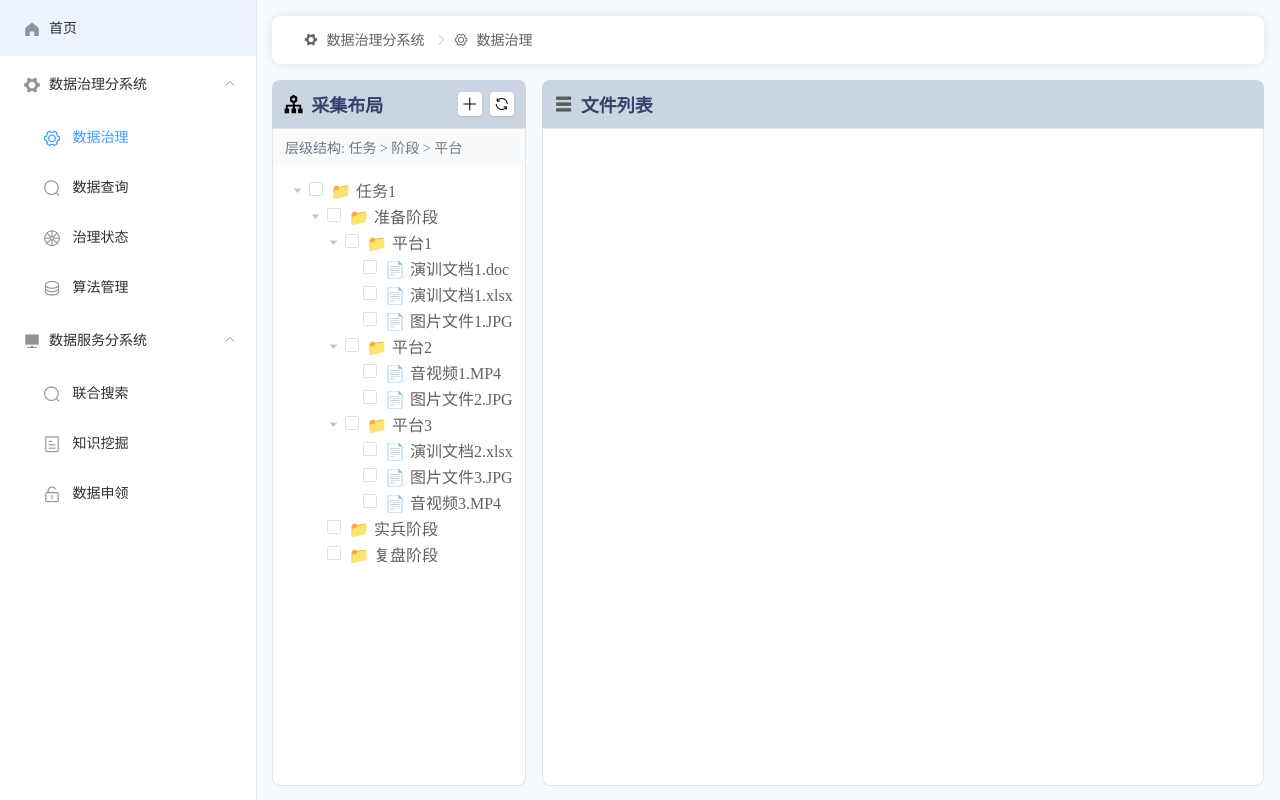
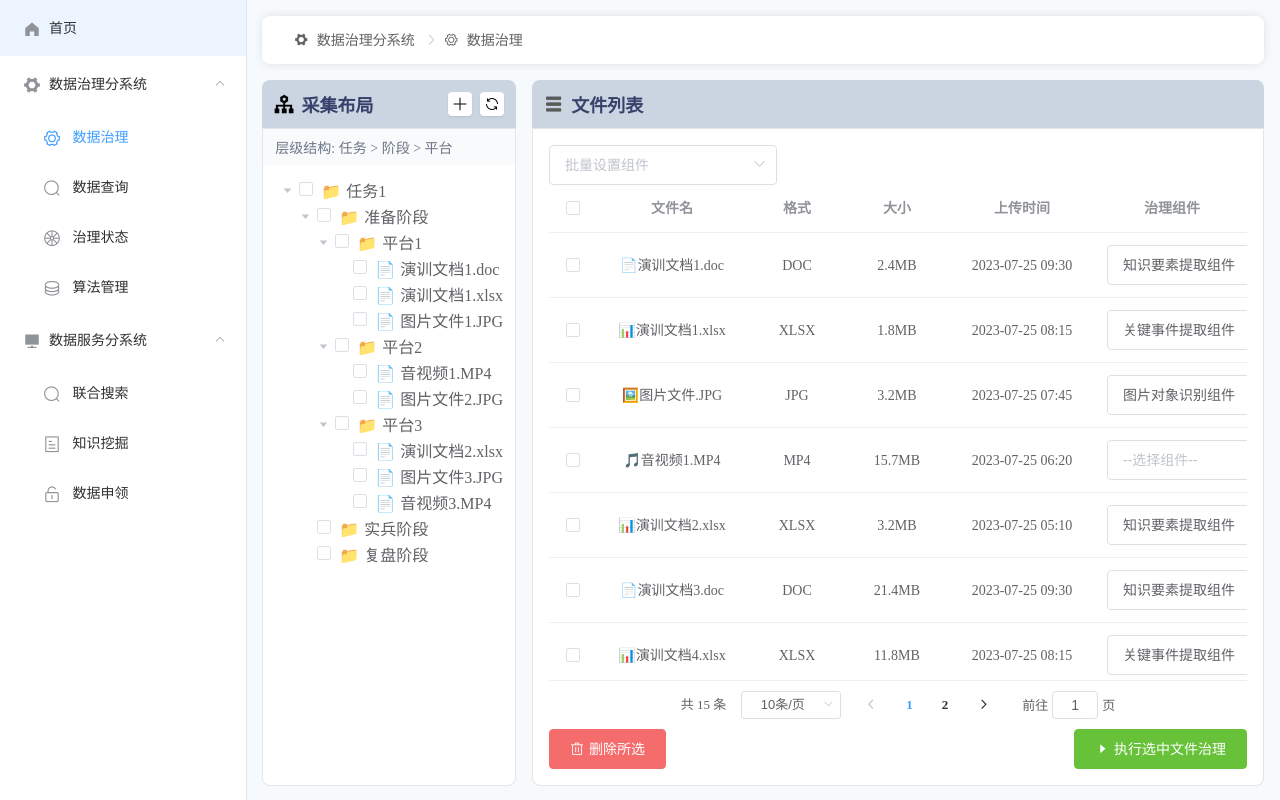
Before and after one commit to fireworks99/data-govern, a Vue app: page /govern/data-govern in a window 1280 px wide. Built offline with nearby package versions, Linux system fonts and the light colour scheme.

Commit message:
文件列表

```diff
--- /dev/null
+++ b/src/api/index.js
@@ -0,0 +1,18 @@
+import alldata from '@/assets/data/table.json';
+
+export function queryDataByCondition(data) {
+  return new Promise((resolve) => {
+    const { pageSize, pageNum } = data;
+    const start = (pageNum - 1) * pageSize;
+
+    setTimeout(() => {
+      resolve({
+        status: 200,
+        data: {
+          list: alldata.slice(start, start + pageSize),
+          total: alldata.length
+        }
+      });
+    }, 1000);
+  });
+}
--- /dev/null
+++ b/src/assets/data/table.json
@@ -0,0 +1,17 @@
+[
+  { "filename": "📄演训文档1.doc", "format": "DOC", "size": "2.4MB", "uploadTime": "2023-07-25 09:30", "component": "1" },
+  { "filename": "📊演训文档1.xlsx", "format": "XLSX", "size": "1.8MB", "uploadTime": "2023-07-25 08:15", "component": "2" },
+  { "filename": "🖼️图片文件.JPG", "format": "JPG", "size": "3.2MB", "uploadTime": "2023-07-25 07:45", "component": "3" },
+  { "filename": "🎵音视频1.MP4", "format": "MP4", "size": "15.7MB", "uploadTime": "2023-07-25 06:20", "component": "" },
+  { "filename": "📊演训文档2.xlsx", "format": "XLSX", "size": "3.2MB", "uploadTime": "2023-07-25 05:10", "component": "1" },
+  { "filename": "📄演训文档3.doc", "format": "DOC", "size": "21.4MB", "uploadTime": "2023-07-25 09:30", "component": "1" },
+  { "filename": "📊演训文档4.xlsx", "format": "XLSX", "size": "11.8MB", "uploadTime": "2023-07-25 08:15", "component": "2" },
+  { "filename": "🖼️图片文件2.JPG", "format": "JPG", "size": "13.2MB", "uploadTime": "2023-07-25 07:45", "component": "3" },
+  { "filename": "🎵音视频2.MP4", "format": "MP4", "size": "1.7MB", "uploadTime": "2023-07-25 06:20", "component": "" },
+  { "filename": "📊演训文档5.xlsx", "format": "XLSX", "size": "32.2MB", "uploadTime": "2023-07-25 05:10", "component": "1" },
+  { "filename": "📄演训文档6.doc", "format": "DOC", "size": "10.4MB", "uploadTime": "2023-07-25 09:30", "component": "1" },
+  { "filename": "📊演训文档7.xlsx", "format": "XLSX", "size": "11.8MB", "uploadTime": "2023-07-25 08:15", "component": "2" },
+  { "filename": "🖼️图片文件3.JPG", "format": "JPG", "size": "3.29MB", "uploadTime": "2023-07-25 07:45", "component": "3" },
+  { "filename": "🎵音视频3.MP4", "format": "MP4", "size": "15.57MB", "uploadTime": "2023-07-25 06:20", "component": "" },
+  { "filename": "📊演训文档8.xlsx", "format": "XLSX", "size": "3.62MB", "uploadTime": "2023-07-25 05:10", "component": "1" }
+]
--- a/src/views/govern/DataGovern.vue
+++ b/src/views/govern/DataGovern.vue
@@ -19,6 +19,46 @@
     <div class="right">
       <PanelLayout title="文件列表" icon="list">
 
+        <div style="padding: 16px;height: 100%;box-sizing: border-box;">
+
+          <el-select clearable v-model="batchComponent" placeholder="批量设置组件">
+            <el-option v-for="item in componentsOptions" :key="item.value" :label="item.label" :value="item.value">
+            </el-option>
+          </el-select>
+
+          <div class="table_wrapper">
+            <el-table :data="tableData" style="width: 100%" height="100%" v-loading="loading">
+              <el-table-column type="selection" align="center"></el-table-column>
+              <el-table-column prop="filename" label="文件名" align="center"></el-table-column>
+              <el-table-column prop="format" label="格式" align="center" width="100"></el-table-column>
+              <el-table-column prop="size" label="大小" align="center" width="100"></el-table-column>
+              <el-table-column prop="uploadTime" label="上传时间" align="center"></el-table-column>
+
+              <!-- 自定义治理组件列 -->
+              <el-table-column label="治理组件" align="center">
+                <template slot-scope="scope">
+                  <el-select v-model="scope.row.component" placeholder="--选择组件--" clearable style="width: 180px;">
+                    <el-option v-for="item in componentsOptions" :key="item.value" :label="item.label"
+                      :value="item.value">
+                    </el-option>
+                  </el-select>
+                </template>
+              </el-table-column>
+            </el-table>
+          </div>
+
+          <div class="flex_center" style="height: 48px;">
+            <el-pagination :current-page="currentPage" :page-size="pageSize" :page-sizes="[10, 20, 30, 40]"
+              layout="total, sizes, prev, pager, next, jumper" :total="total" @size-change="handleSizeChange"
+              @current-change="handleCurrentChange" />
+          </div>
+
+          <div style="height: 40px; display: flex; justify-content: space-between;">
+            <el-button type="danger" icon="el-icon-delete">删除所选</el-button>
+            <el-button type="success" icon="el-icon-caret-right">执行选中文件治理</el-button>
+          </div>
+        </div>
+
       </PanelLayout>
     </div>
 
@@ -28,6 +68,7 @@
 <script>
 import PanelLayout from '@/components/PanelLayout.vue';
 import treeData from '@/assets/data/tree.json';
+import { queryDataByCondition } from '@/api';
 
 export default {
   name: 'DataGovern',
@@ -40,11 +81,23 @@ export default {
       defaultProps: {
         children: 'children',
         label: 'label'
-      }
+      },
+      batchComponent: '',
+      componentsOptions: [
+        { label: '知识要素提取组件', value: '1' },
+        { label: '关键事件提取组件', value: '2' },
+        { label: '图片对象识别组件', value: '3' },
+      ],
+      tableData: [],
+      currentPage: 1,
+      pageSize: 10,
+      total: 0,
+      loading: false
     }
   },
   mounted() {
     this.treeData = treeData;
+    this.getTableData();
   },
   methods: {
     renderTreeNode(h, { node, data, store }) {
@@ -64,6 +117,30 @@ export default {
           h('span', { style: 'margin-left: 5px;' }, node.label)
         ]
       );
+    },
+    handleSizeChange(val) {
+      console.log(`每页 ${val} 条`);
+      this.pageSize = val;
+      this.getTableData();
+    },
+    handleCurrentChange(val) {
+      console.log(`当前页: ${val}`);
+      this.currentPage = val;
+      this.getTableData();
+    },
+    getTableData() {
+      this.loading = true;
+      queryDataByCondition({
+        pageSize: this.pageSize,
+        pageNum: this.currentPage
+      }).then(res => {
+        this.loading = false;
+        if (res.status === 200) {
+          this.tableData = res.data.list;
+          // this.tableData = [];//暂无数据
+          this.total = res.data.total;
+        }
+      })
     }
   }
 }
@@ -103,6 +180,11 @@ export default {
 
   .right {
     flex: 3;
+
+    .table_wrapper {
+      height: calc(100% - 40px - 48px - 40px);
+      overflow-y: auto;
+    }
   }
 }
 </style>
```
